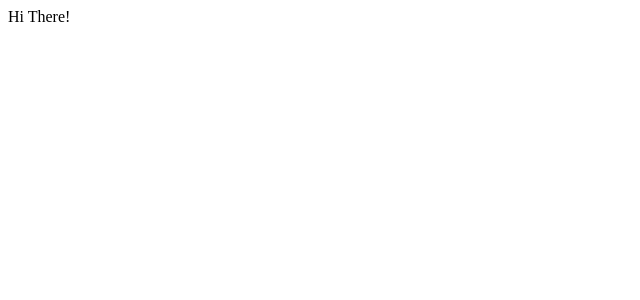
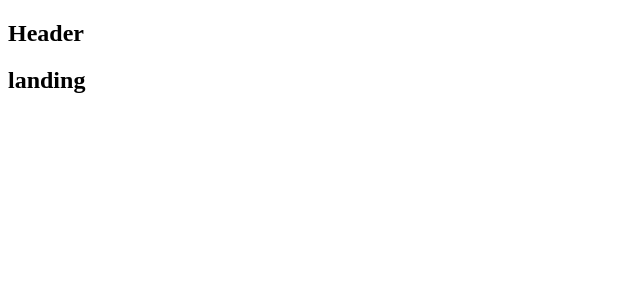
Before and after one commit to ankur-anand/yupnot, a React (Create React App) app in the folder client/: page / in a window 1280 px wide. Shown: the top 300 px of the page, without its empty margins (0-640 px from the left). Built offline with nearby package versions, Linux system fonts and the light colour scheme.

Commit message:
configured react-router

```diff
--- a/client/src/components/App.jsx
+++ b/client/src/components/App.jsx
@@ -1,5 +1,22 @@
 import React from 'react';
+import { BrowserRouter, Route } from 'react-router-dom';
 
-const App = () => <div>Hi There!</div>;
+const Header = () => <h2> Header </h2>;
+const DashBoard = () => <h2> DashBoard </h2>;
+const SurveyNew = () => <h2> SurveyNew </h2>;
+const Landing = () => <h2> landing </h2>;
+
+const App = () => (
+  <div>
+    <BrowserRouter>
+      <div>
+        <Header />
+        <Route path="/" exact component={Landing} />
+        <Route path="/surveys" exact component={DashBoard} />
+        <Route path="/surveys/new" exact component={SurveyNew} />
+      </div>
+    </BrowserRouter>
+  </div>
+);
 
 export default App;
--- a/client/src/reducers/authReducer.js
+++ b/client/src/reducers/authReducer.js
@@ -1,3 +1,4 @@
+// Records Whether or not user is logged in
 export default function(state = {}, action) {
   switch (action.type) {
     default:
```
